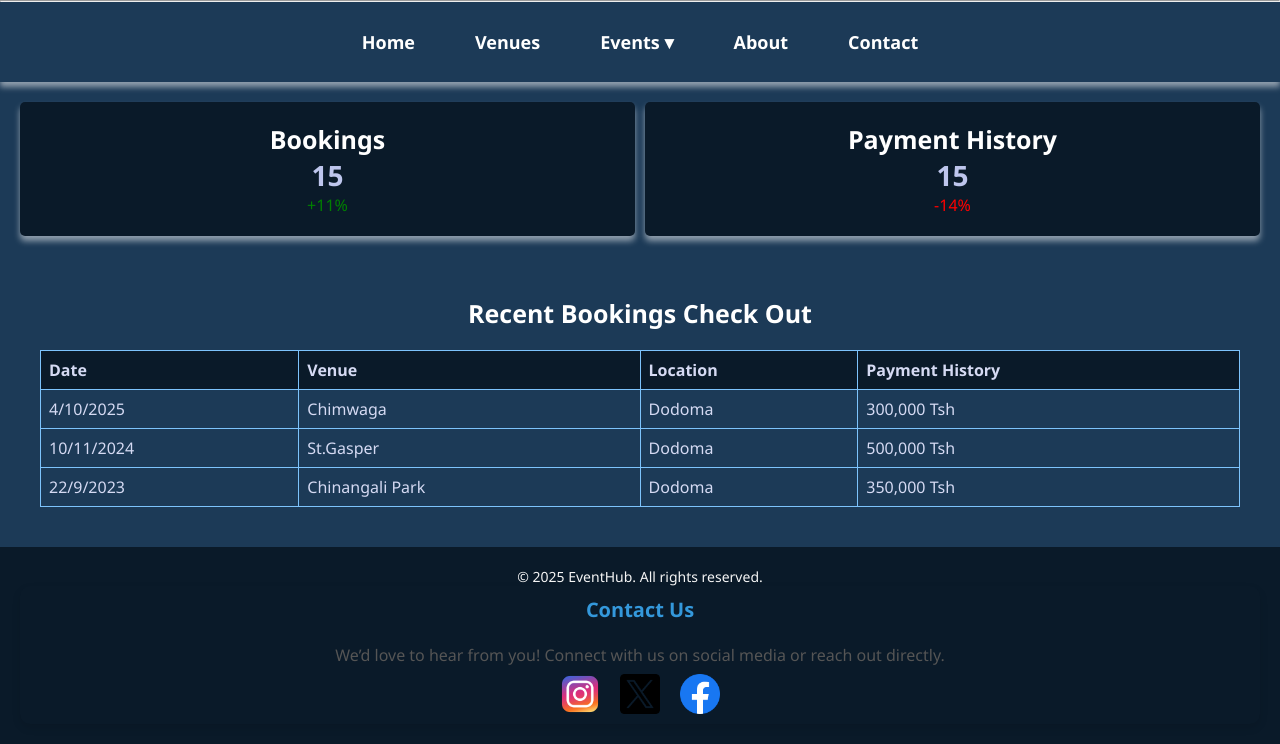
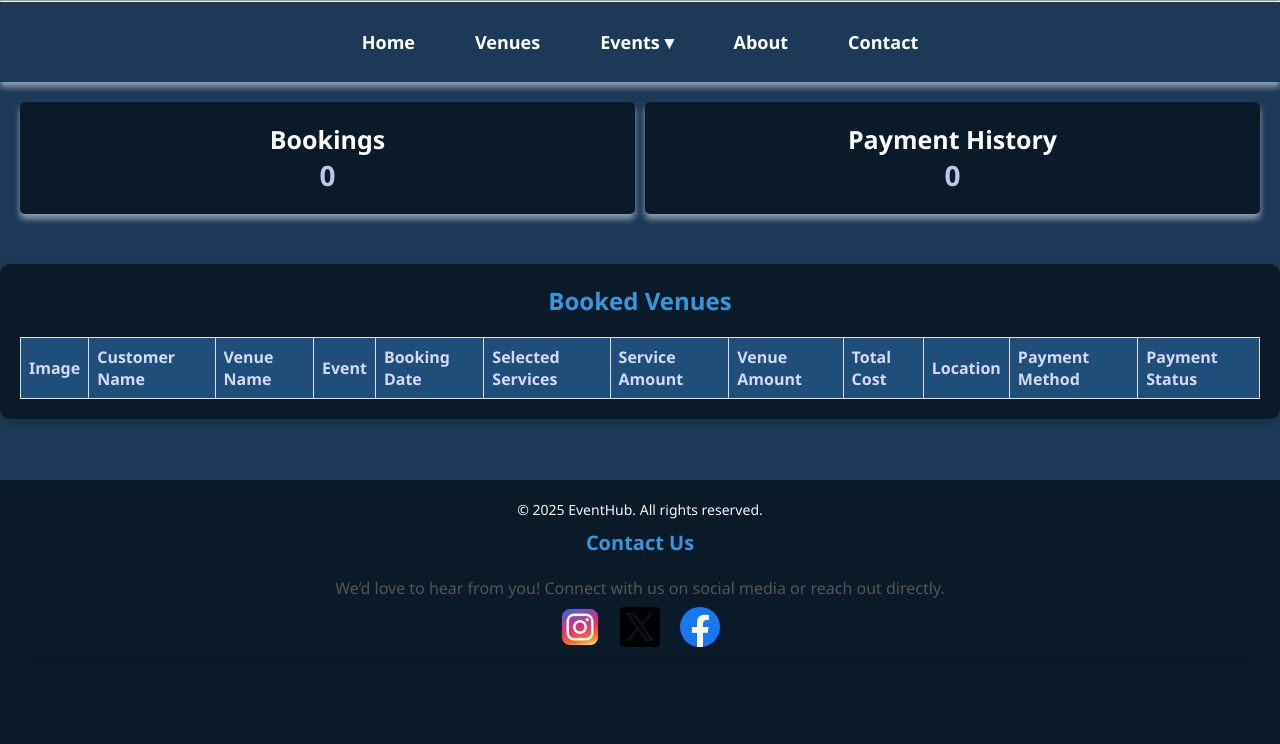
Before and after one commit to Nicholauswarobi/EventSHUB, a Flask app: page /userdashboard in a window 1280 px wide. Shown: the part 123-867 px from the top of the page. After the commit the page ends 770 px from the top, so only its background shows below. Run offline with Flask 3, Linux system fonts and the light colour scheme; the visitor is signed in with stand-in values (Sample User, id 1); data that the repository does not hold is empty; parts of the project's set-up code (start-up, migrations or seed data) failed here and were passed over.

Commit message:
Populate User dashboard details

```diff
--- a/app.py
+++ b/app.py
@@ -14,7 +14,7 @@ db_config = {
     'host': 'localhost',
     'database': 'eventshub',
     'pool_name': 'eventshub_pool',
-    'pool_size': 10,  # Number of connections in the pool
+    'pool_size': 20,  # Number of connections in the pool
 }
 
 # Create a connection pool (initialized later after database creation)
@@ -183,8 +183,8 @@ def create_tables():
         cursor.execute("""
             CREATE TABLE IF NOT EXISTS bookings (
                 id INT AUTO_INCREMENT PRIMARY KEY,
-                user_id INT NOT NULL,
-                vendor_id INT NOT NULL,
+                user_id INT NULL,
+                vendor_id INT NULL,
                 venue_id INT NOT NULL,
                 venue_source ENUM('vendor', 'admin') NOT NULL,  -- Indicates the source of the venue
                 service_id VARCHAR(255),
@@ -195,10 +195,57 @@ def create_tables():
                 total_cost DECIMAL(10, 2) NOT NULL,
                 payment_method VARCHAR(50) NOT NULL,
                 location VARCHAR(255) NOT NULL,
+                payment_status ENUM('Paid', 'Unpaid', 'Pending') DEFAULT 'Pending',
                 FOREIGN KEY (user_id) REFERENCES users(id),
                 FOREIGN KEY (vendor_id) REFERENCES users(id)
                 )
         """)
+
+
+        # Create admin_bookings table
+        cursor.execute("""
+            CREATE TABLE IF NOT EXISTS admin_bookings (
+                id INT AUTO_INCREMENT PRIMARY KEY,
+                user_id INT NOT NULL,
+                venue_id INT NOT NULL,
+                service_id VARCHAR(255),
+                booking_date DATE NOT NULL,
+                event VARCHAR(120) NOT NULL,
+                service_amount DECIMAL(10, 2) NOT NULL,
+                venue_amount DECIMAL(10, 2) NOT NULL,
+                total_cost DECIMAL(10, 2) NOT NULL,
+                payment_method VARCHAR(50) NOT NULL,
+                location VARCHAR(255) NOT NULL,
+                payment_status ENUM('Paid', 'Unpaid', 'Pending') DEFAULT 'Pending',
+                FOREIGN KEY (user_id) REFERENCES users(id),
+                FOREIGN KEY (venue_id) REFERENCES admin_venues(id)
+            )
+        """)
+
+
+        # Create vendor_bookings table
+        cursor.execute("""
+            CREATE TABLE IF NOT EXISTS vendor_bookings (
+                id INT AUTO_INCREMENT PRIMARY KEY,
+                user_id INT NOT NULL,
+                vendor_id INT NOT NULL,
+                venue_id INT NOT NULL,
+                service_id VARCHAR(255),
+                booking_date DATE NOT NULL,
+                event VARCHAR(120) NOT NULL,
+                service_amount DECIMAL(10, 2) NOT NULL,
+                venue_amount DECIMAL(10, 2) NOT NULL,
+                total_cost DECIMAL(10, 2) NOT NULL,
+                payment_method VARCHAR(50) NOT NULL,
+                location VARCHAR(255) NOT NULL,
+                payment_status ENUM('Paid', 'Unpaid', 'Pending') DEFAULT 'Pending',
+                FOREIGN KEY (user_id) REFERENCES users(id),
+                FOREIGN KEY (vendor_id) REFERENCES users(id),
+                FOREIGN KEY (venue_id) REFERENCES vendor_venues(id)
+            )
+        """)
+
+
 
 
 
@@ -235,7 +282,7 @@ def register():
         username = data['username']
         email = data['email']
         password = data['password']
-        role = data['role']  # Get the selected role (user or vendor)
+        role = data.get('role', 'user')  # Default to 'user' if no role is provided
 
         print(f"Registering user: {username}, Email: {email}, Role: {role}")  # Debug log
 
@@ -317,13 +364,65 @@ def eventhub():
     user_signed_in = session.get('user_signed_in', False)
     return render_template('EventHub.html', user_signed_in=user_signed_in)
 
-@app.route('/userdashboard')
+def get_unique_bookings(bookings):
+    seen = set()
+    unique = []
+    for b in bookings:
+        # Choose key fields that uniquely identify a booking
+        key = (b['date'], b['venue'], b['location'], b['event'], b['status'])
+        if key not in seen:
+            seen.add(key)
+            unique.append(b)
+    return unique
+@app.route('/userdashboard', methods=['GET'])
 def user_dashboard():
-    user_signed_in = session.get('user_signed_in', False)
-    if not user_signed_in:
+    if not session.get('user_signed_in'):
         return redirect(url_for('eventhub'))  # Redirect to login if not signed in
-    return render_template('Userdashboard.html', user_signed_in=user_signed_in)
 
+    try:
+        connection = connection_pool.get_connection()
+        cursor = connection.cursor(dictionary=True)
+
+        # Fetch bookings from both admin_bookings and vendor_bookings
+        cursor.execute("""
+            SELECT b.id, b.booking_date, b.event, b.service_amount, b.venue_amount, b.total_cost,
+                   b.payment_method, b.payment_status, b.location, u.username AS user_name,
+                   v.name AS venue_name, v.image_path, b.service_id
+            FROM vendor_bookings b
+            LEFT JOIN users u ON b.user_id = u.id
+            LEFT JOIN vendor_venues v ON b.venue_id = v.id
+            WHERE b.user_id = %s
+            UNION
+            SELECT b.id, b.booking_date, b.event, b.service_amount, b.venue_amount, b.total_cost,
+                   b.payment_method, b.payment_status, b.location, u.username AS user_name,
+                   a.name AS venue_name, a.image_path, b.service_id
+            FROM admin_bookings b
+            LEFT JOIN users u ON b.user_id = u.id
+            LEFT JOIN admin_venues a ON b.venue_id = a.id
+            WHERE b.user_id = %s
+        """, (session.get('user_id'), session.get('user_id')))
+        booked_venues = cursor.fetchall()
+
+        # Process services to make them readable
+        for venue in booked_venues:
+            if venue['service_id']:
+                venue['services'] = venue['service_id']  # Directly use the service_id as services
+            else:
+                venue['services'] = 'No services selected'
+
+        # Calculate total bookings and total payment
+        total_bookings = len(booked_venues)
+        total_payment = sum(venue['total_cost'] for venue in booked_venues)
+
+        print(f"Booked venues: {booked_venues}")  # Debug log
+
+        cursor.close()
+        connection.close()
+
+        return render_template('Userdashboard.html', user_signed_in=True, booked_venues=booked_venues, total_bookings=total_bookings, total_payment=total_payment)
+    except mysql.connector.Error as err:
+        print(f"Database error: {err}")
+        return jsonify({'error': 'Failed to fetch booked venues'}), 500
 
 @app.route('/venues', methods=['GET'])
 def venues():
@@ -354,6 +453,7 @@ def venues():
     except mysql.connector.Error as err:
         print(f"Database error: {err}")
         return jsonify({"success": False, "error": str(err)}), 500
+
 
 @app.route('/events')
 def events():
@@ -516,13 +616,14 @@ def vendor_dashboard():
     cursor.execute("SELECT COUNT(*) AS booked_venues FROM vendor_venues WHERE vendor_id = %s AND status = 'booked'", (vendor_id,))
     booked_venues = cursor.fetchone()['booked_venues']
 
-    cursor.execute("SELECT COUNT(*) AS total_bookings FROM bookings WHERE vendor_id = %s", (vendor_id,))
+    # Calculate total bookings for the vendor
+    cursor.execute("SELECT COUNT(*) AS total_bookings FROM vendor_bookings WHERE vendor_id = %s", (vendor_id,))
     total_bookings = cursor.fetchone()['total_bookings']
 
-    # Calculate services booked metric
+    # Calculate booked services for the vendor
     cursor.execute("""
         SELECT COUNT(*) AS booked_services
-        FROM bookings
+        FROM vendor_bookings
         WHERE vendor_id = %s AND service_id IS NOT NULL
     """, (vendor_id,))
     booked_services = cursor.fetchone()['booked_services']
@@ -614,13 +715,12 @@ def add_venue():
         if added_by_role == 'vendor':
             vendor_id = session.get('user_id')  # Use the logged-in vendor's ID
             image_folder = 'static/venue_images'
-            image_path = f"{image_folder}/{venue_image.filename}"
         elif added_by_role == 'admin':
             image_folder = 'static/admin_venue_images'
-            image_path = f"{image_folder}/{venue_image.filename}"
 
         # Save the image to the appropriate folder
-        venue_image.save(image_path)
+        image_path = f"{image_folder}/{venue_image.filename}"
+        venue_image.save(image_path)  # Save the image in the static folder
 
         connection = connection_pool.get_connection()
         cursor = connection.cursor()
@@ -1012,11 +1112,11 @@ def submit_booking():
             connection.close()
             return jsonify({'success': False, 'error': 'User not found'}), 400
 
-        # Fetch the venue ID and source based on the venue name
+        # Fetch the venue ID, source, and vendor_id based on the venue name
         cursor.execute("""
-            SELECT id, 'vendor' AS source FROM vendor_venues WHERE name = %s
+            SELECT v.id, v.vendor_id, 'vendor' AS source FROM vendor_venues v WHERE v.name = %s
             UNION
-            SELECT id, 'admin' AS source FROM admin_venues WHERE name = %s
+            SELECT a.id, NULL AS vendor_id, 'admin' AS source FROM admin_venues a WHERE a.name = %s
         """, (venue_name, venue_name))
         venue = cursor.fetchone()
 
@@ -1027,15 +1127,22 @@ def submit_booking():
 
         venue_id = venue['id']
         venue_source = venue['source']
+        vendor_id = venue['vendor_id']  # Vendor ID is only applicable for vendor venues
 
         # Convert selected services into a comma-separated string
-        services_string = ', '.join(services)
+        services_string = ','.join(services)
 
-        # Insert booking into the bookings table
-        cursor.execute("""
-            INSERT INTO bookings (user_id, vendor_id, venue_id, venue_source, booking_date, event, service_amount, venue_amount, total_cost, payment_method, service_id, location)
-            VALUES (%s, %s, %s, %s, %s, %s, %s, %s, %s, %s, %s, %s)
-        """, (user_id, session['user_id'], venue_id, venue_source, booking_date, event, service_amount, venue_amount, total_cost, payment_method, services_string, location))
+        # Insert booking into the appropriate table
+        if venue_source == 'vendor':
+            cursor.execute("""
+                INSERT INTO vendor_bookings (user_id, vendor_id, venue_id, service_id, booking_date, event, service_amount, venue_amount, total_cost, payment_method, location)
+                VALUES (%s, %s, %s, %s, %s, %s, %s, %s, %s, %s, %s)
+            """, (user_id, vendor_id, venue_id, services_string, booking_date, event, service_amount, venue_amount, total_cost, payment_method, location))
+        elif venue_source == 'admin':
+            cursor.execute("""
+                INSERT INTO admin_bookings (user_id, venue_id, service_id, booking_date, event, service_amount, venue_amount, total_cost, payment_method, location)
+                VALUES (%s, %s, %s, %s, %s, %s, %s, %s, %s, %s)
+            """, (user_id, venue_id, services_string, booking_date, event, service_amount, venue_amount, total_cost, payment_method, location))
 
         # Update venue status to 'booked'
         if venue_source == 'vendor':
@@ -1057,7 +1164,6 @@ def submit_booking():
         return jsonify({'success': False, 'error': str(err)}), 500
 
 
-
 def update_venue_status():
     """Update venue status to 'available' if no bookings exist for the venue."""
     try:
@@ -1068,14 +1174,14 @@ def update_venue_status():
         cursor.execute("""
             UPDATE vendor_venues
             SET status = 'available'
-            WHERE id NOT IN (SELECT venue_id FROM bookings) AND status = 'booked'
+            WHERE id NOT IN (SELECT venue_id FROM vendor_bookings) AND status = 'booked'
         """)
 
         # Update admin venues
         cursor.execute("""
             UPDATE admin_venues
             SET status = 'available'
-            WHERE id NOT IN (SELECT venue_id FROM bookings) AND status = 'booked'
+            WHERE id NOT IN (SELECT venue_id FROM admin_bookings) AND status = 'booked'
         """)
 
         connection.commit()
@@ -1093,10 +1199,12 @@ def delete_booking():
         connection = connection_pool.get_connection()
         cursor = connection.cursor(dictionary=True)
 
-        # Fetch the venue ID associated with the booking
+        # Fetch the venue ID and source associated with the booking
         cursor.execute("""
-            SELECT venue_id FROM bookings WHERE id = %s
-        """, (booking_id,))
+            SELECT venue_id, 'vendor' AS source FROM vendor_bookings WHERE id = %s
+            UNION
+            SELECT venue_id, 'admin' AS source FROM admin_bookings WHERE id = %s
+        """, (booking_id, booking_id))
         booking = cursor.fetchone()
 
         if not booking:
@@ -1105,23 +1213,69 @@ def delete_booking():
             return jsonify({'success': False, 'error': 'Booking not found'}), 404
 
         venue_id = booking['venue_id']
+        venue_source = booking['source']
 
-        # Delete the booking from the bookings table
-        cursor.execute("""
-            DELETE FROM bookings WHERE id = %s
-        """, (booking_id,))
+        # Delete the booking from the appropriate table
+        if venue_source == 'vendor':
+            cursor.execute("DELETE FROM vendor_bookings WHERE id = %s", (booking_id,))
+        elif venue_source == 'admin':
+            cursor.execute("DELETE FROM admin_bookings WHERE id = %s", (booking_id,))
+
+        # Update venue status to 'available'
+        if venue_source == 'vendor':
+            cursor.execute("""
+                UPDATE vendor_venues SET status = 'available' WHERE id = %s
+            """, (venue_id,))
+        elif venue_source == 'admin':
+            cursor.execute("""
+                UPDATE admin_venues SET status = 'available' WHERE id = %s
+            """, (venue_id,))
 
         connection.commit()
         cursor.close()
         connection.close()
 
-        # Update venue statuses after deletion
-        update_venue_status()
-
-        return jsonify({'success': True, 'message': 'Booking deleted and venue statuses updated'})
+        return jsonify({'success': True, 'message': 'Booking deleted and venue status updated'})
     except mysql.connector.Error as err:
         print(f"Database error: {err}")
         return jsonify({'success': False, 'error': str(err)}), 500
+
+@app.route('/venue/<venue_id>', methods=['GET'])
+def venue_details(venue_id):
+    try:
+        print(f"Fetching details for venue ID: {venue_id}")
+        connection = connection_pool.get_connection()
+        cursor = connection.cursor(dictionary=True)
+
+        # Try vendor_venues first
+        cursor.execute("""
+            SELECT v.name, v.description, v.capacity, v.price, v.image_path, l.address AS location
+            FROM vendor_venues v
+            LEFT JOIN vendor_locations l ON v.location_id = l.id
+            WHERE v.id = %s
+        """, (venue_id,))
+        venue = cursor.fetchone()
+
+        # If not found in vendor_venues, try admin_venues
+        if not venue:
+            cursor.execute("""
+                SELECT a.name, a.description, a.capacity, a.price, a.image_path, al.address AS location
+                FROM admin_venues a
+                LEFT JOIN admin_locations al ON a.location_id = al.id
+                WHERE a.id = %s
+            """, (venue_id,))
+            venue = cursor.fetchone()
+
+        cursor.close()
+        connection.close()
+
+        if not venue:
+            return jsonify({'error': 'Venue not found'}), 404
+
+        return render_template('venueDetails.html', venue=venue)
+    except mysql.connector.Error as err:
+        print(f"Database error: {err}")
+        return jsonify({'error': 'Failed to fetch venue details'}), 500
 
 
 
--- a/static/styles/userDashboard.css
+++ b/static/styles/userDashboard.css
@@ -214,3 +214,153 @@ body {
 .social-icons img:hover {
   transform: scale(1.1); /* Slightly enlarge the icon on hover */
 }
+
+
+/* Booked Venues Section */
+.booked-venues {
+  margin-top: 30px;
+  padding: 20px;
+  background: #0a1a29; /* Dark background for contrast */
+  border-radius: 10px;
+  box-shadow: 0 4px 8px rgba(0, 0, 0, 0.2); /* Add subtle shadow */
+}
+
+.booked-venues h6 {
+  font-size: 24px;
+  color: #3498db; /* Highlighted title color */
+  margin-bottom: 20px;
+  text-align: center;
+}
+
+.booked-venues .row {
+  display: flex;
+  flex-wrap: wrap; /* Allow cards to wrap */
+  gap: 20px; /* Add spacing between cards */
+  justify-content: center; /* Center the cards */
+}
+
+.booked-venues .card {
+  position: relative;
+
+  background: #1c3a57; /* Card background color */
+  border-radius: 10px;
+  box-shadow: 0 4px 8px rgba(0, 0, 0, 0.2); /* Add shadow for depth */
+  width: 300px; /* Set a fixed width for cards */
+  overflow: hidden; /* Ensure content stays within the card */
+  transition: transform 0.3s, box-shadow 0.3s; /* Add hover effects */
+}
+
+.booked-venues .card:hover {
+  transform: translateY(-5px); /* Slight lift on hover */
+  box-shadow: 0 6px 12px rgba(0, 0, 0, 0.3); /* Enhanced shadow on hover */
+}
+
+.booked-venues .card-img {
+  width: 100%; /* Make the image fill the card width */
+  height: 200px; /* Set a fixed height for images */
+  object-fit: cover; /* Ensure the image fits nicely */
+  border-bottom: 2px solid #3498db; /* Add a border below the image */
+}
+
+.booked-venues .card-body {
+  padding: 15px;
+  text-align: center; /* Center-align text */
+}
+
+.booked-venues .card-body h5 {
+  font-size: 20px;
+  color: #ffffff; /* White text for contrast */
+  margin-bottom: 10px;
+}
+
+.booked-venues .card-body p {
+  font-size: 16px;
+  color: #dcdcdc; /* Light gray text for details */
+  margin-bottom: 5px;
+}
+
+
+.see-more{
+  position: absolute;
+  right: 10px;
+  bottom: 10px;
+  padding: 5px;
+  background-color: #1c3a57;
+  border: none;
+  color: #ffffff;
+  cursor: pointer;
+}
+
+.see-more:hover {
+  color: #01c4ff; /* Ensure text remains readable */
+}
+
+
+/* Venue Details Page */
+.venue-details-container {
+    max-width: 800px;
+    margin: 0 auto;
+    padding: 20px;
+    background: #f9f9f9;
+    border-radius: 10px;
+    box-shadow: 0 4px 8px rgba(0, 0, 0, 0.2);
+}
+
+.venue-details-container h1 {
+    text-align: center;
+    margin-bottom: 20px;
+}
+
+.form-group {
+    margin-bottom: 15px;
+}
+
+.form-group label {
+    display: block;
+    font-weight: bold;
+    margin-bottom: 5px;
+}
+
+.form-group input,
+.form-group textarea {
+    width: 100%;
+    padding: 10px;
+    border: 1px solid #ccc;
+    border-radius: 5px;
+    background: #fff;
+}
+
+.venue-image {
+    width: 100%;
+    max-width: 400px;
+    height: auto;
+    border-radius: 10px;
+    box-shadow: 0 4px 8px rgba(0, 0, 0, 0.2);
+    display: block;
+    margin: 0 auto;
+}
+
+
+/* Table Styling */
+.table {
+  width: 100%;
+  border-collapse: collapse;
+  margin-top: 20px;
+}
+
+.table th, .table td {
+  border: 1px solid #ddd;
+  padding: 8px;
+  text-align: left;
+}
+
+.table th {
+  background-color: #1f4e7b;
+  font-weight: bold;
+}
+
+.table-img {
+  width: 100px;
+  height: auto;
+  object-fit: cover;
+}
--- a/templates/Userdashboard.html
+++ b/templates/Userdashboard.html
@@ -38,41 +38,69 @@
   </div>
 
   <div class="container">
-    <class="content">
       <div class="row">
         <div class="card">
-          <a href="{{ url_for('booking')}}" class="card-link">
             <h6>Bookings</h6>
-            <h3>15</h3>
-            <span class="text-success">+11%</span>
+            <h3>{{ total_bookings }}</h3>
+            <!-- <span class="text-success">+{{ total_bookings }}%</span> -->
           </a>
         </div>
 
         <div class="card">
-          <a href="#" class="card-link">
             <h6>Payment History</h6>
-            <h3>15</h3>
-            <span class="text-danger">-14%</span>
+            <h3>{{ total_payment }}</h3>
+            <!-- <span class="text-danger">-{{ total_payment }}%</span> -->
           </a>
         </div>
       </div>
     </div>
-    <div class=" half-width">
-      <h6>Recent Bookings Check Out</h6>
-      <table>
-        <thead>
-          <tr><th>Date</th><th>Venue</th><th>Location</th><th>Payment History</th></tr>
-        </thead>
-        <tbody>
-          <tr><td>4/10/2025</td><td>Chimwaga</td><td>Dodoma</td><td>300,000 Tsh</td></tr>
-          <tr><td>10/11/2024</td><td>St.Gasper</td><td>Dodoma</td><td>500,000 Tsh</td></tr>
-          <tr><td>22/9/2023</td><td>Chinangali Park</td><td>Dodoma</td><td>350,000 Tsh</td></tr>
-        </tbody>
-      </table>
-    </div>
-  </div>
 
-
+<!-- Booked Venues Section -->
+<div class="booked-venues">
+  <h6>Booked Venues</h6>
+  <table class="table">
+    <thead>
+      <tr>
+        <th>Image</th>
+        <th>Customer Name</th>
+        <th>Venue Name</th>
+        <th>Event</th>
+        <th>Booking Date</th>
+        <th>Selected Services</th>
+        <th>Service Amount</th>
+        <th>Venue Amount</th>
+        <th>Total Cost</th>
+        <th>Location</th>
+        <th>Payment Method</th>
+        <th>Payment Status</th>
+      </tr>
+    </thead>
+    <tbody>
+      {% for venue in booked_venues %}
+      <tr>
+        <td>
+          {% if venue.image_path %}
+          <img src="{{ venue.image_path }}" alt="{{ venue.venue_name }}" class="table-img">
+          {% else %}
+          <img src="{{ url_for('static', filename='images/default.jpg') }}" alt="Default Image" class="table-img">
+          {% endif %}
+        </td>
+        <td>{{ venue.user_name }}</td>
+        <td>{{ venue.venue_name }}</td>
+        <td>{{ venue.event }}</td>
+        <td>{{ venue.booking_date }}</td>
+        <td>{{ venue.services }}</td>
+        <td>{{ venue.service_amount }} Tsh</td>
+        <td>{{ venue.venue_amount }} Tsh</td>
+        <td>{{ venue.total_cost }} Tsh</td>
+        <td>{{ venue.location }}</td>
+        <td>{{ venue.payment_method }}</td>
+        <td>{{ venue.payment_status }}</td>
+      </tr>
+      {% endfor %}
+    </tbody>
+  </table>
+</div>
 
   <!-- Footer Section -->
   <div class="footer">
```
Also changed, not shown: templates/venueDetails.html (added, +40 -0 lines), static/admin_venue_images/pexels-suvan-chowdhury-37305-144429.jpg (added), static/venue_images/pexels-reneterp-13834522.jpg (added).
